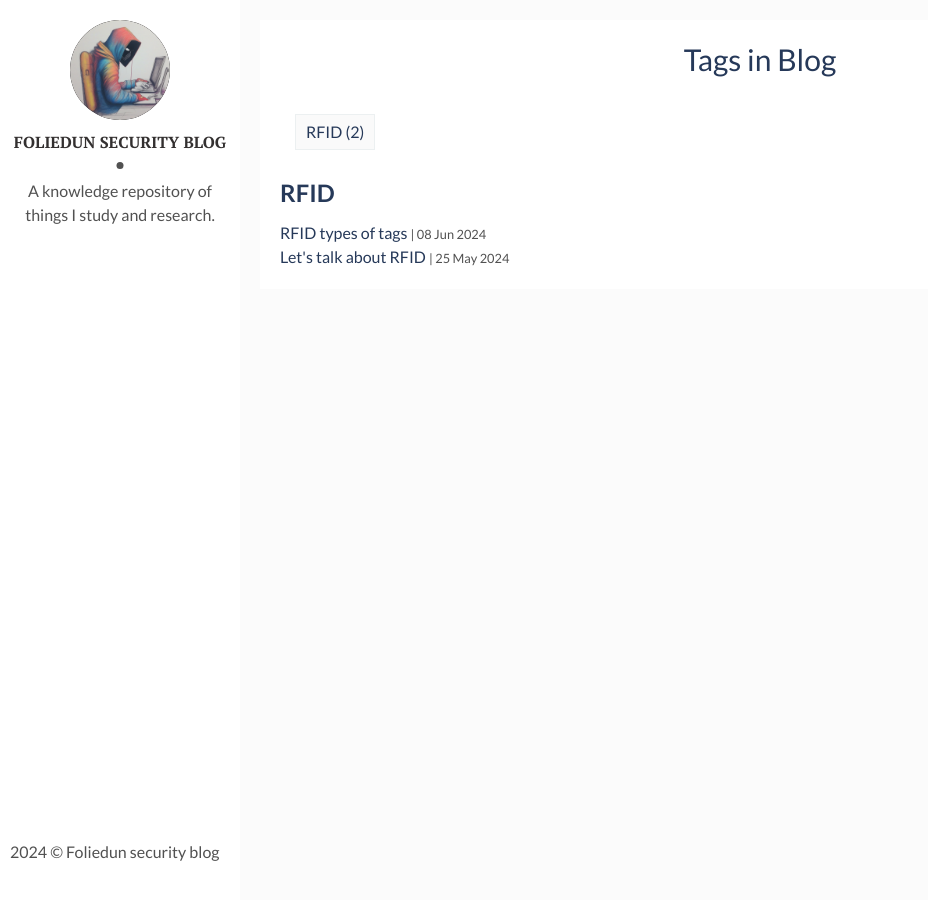
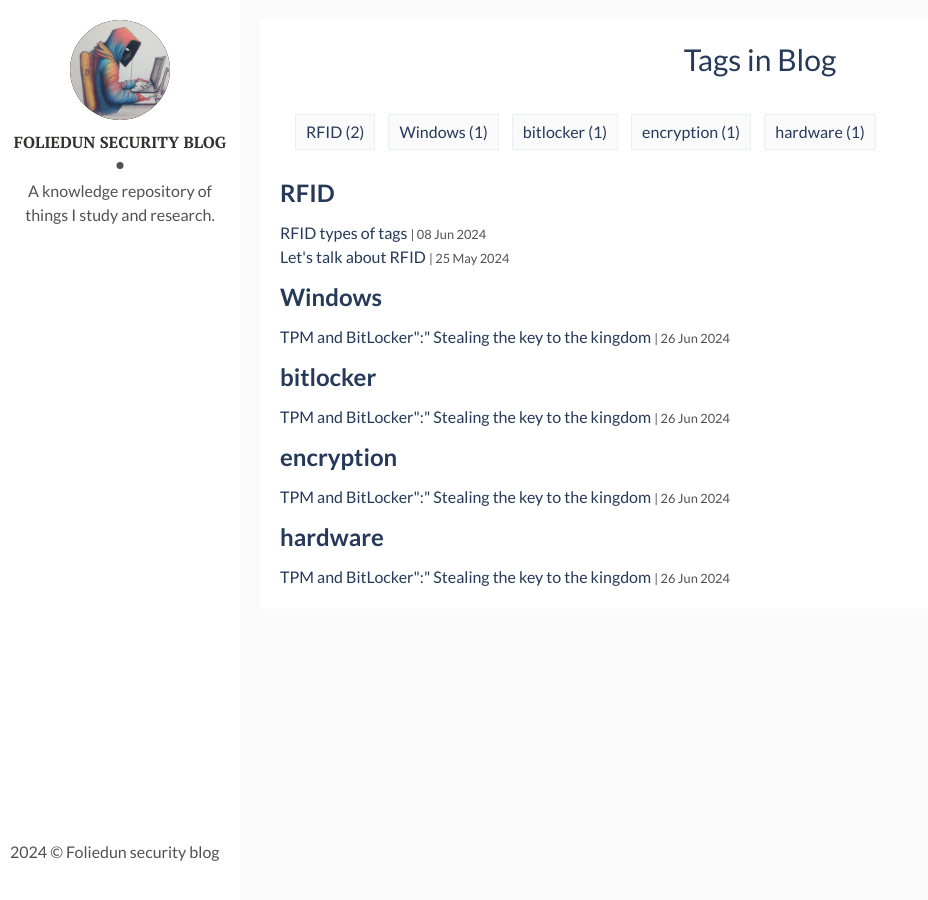
Before and after one commit to foliedun/foliedun.github.io, a Jekyll site: the page built from tags.html, in a window 1280 px wide. Shown: the whole page, without its empty margins (0-928 px from the left). Built offline with Jekyll 4.4.1, drawn with Linux system fonts in a browser that asks for light colours.

Commit message:
Update 2024-06-26-tpm-bitlocker-stealing-key.markdown

```diff
--- a/_posts/2024-06-26-tpm-bitlocker-stealing-key.markdown
+++ b/_posts/2024-06-26-tpm-bitlocker-stealing-key.markdown
@@ -1,6 +1,6 @@
 ---
 layout: post
-title: TPM and BitLocker\: Stealing the key to the kingdom
+title: TPM and BitLocker":" Stealing the key to the kingdom
 date: 2024-06-26 10:00:00 +0000
 description: Today we'll learn about TPM, BitLocker, Windows full disk encryption and how to steal the key to the kingdom. Based on the work of Henri Nurmi.
 img: bitlocker/cover.jpg
```
